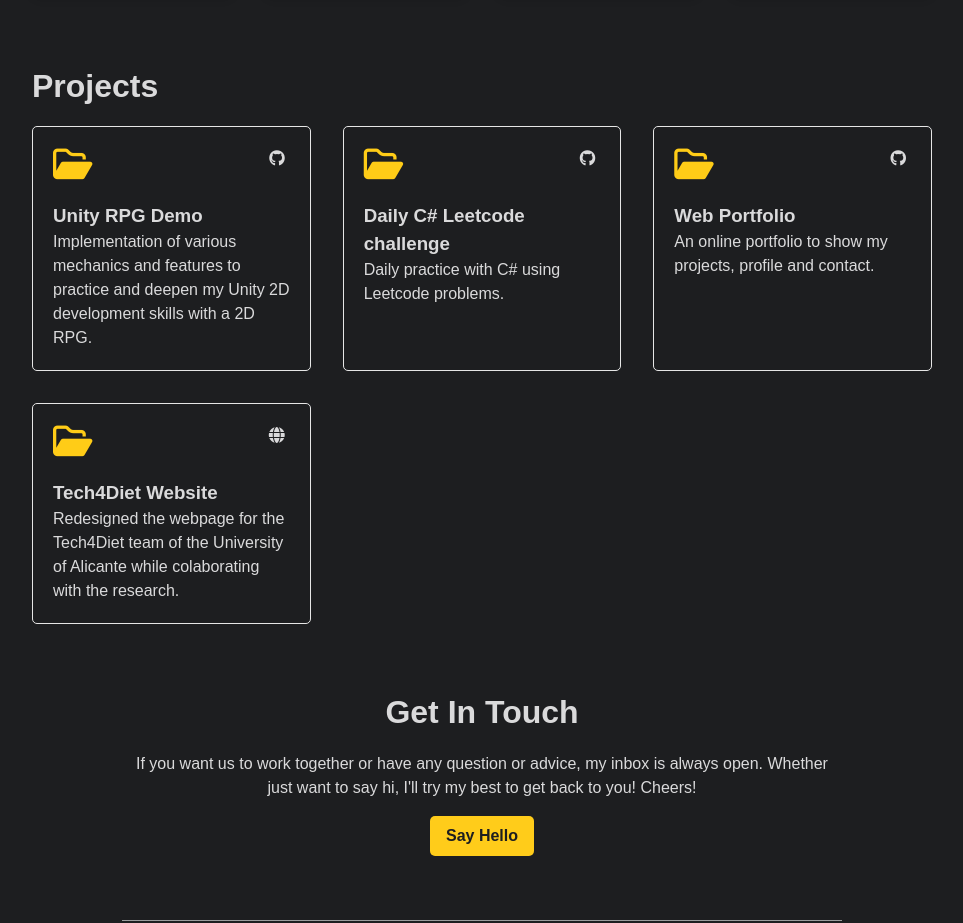
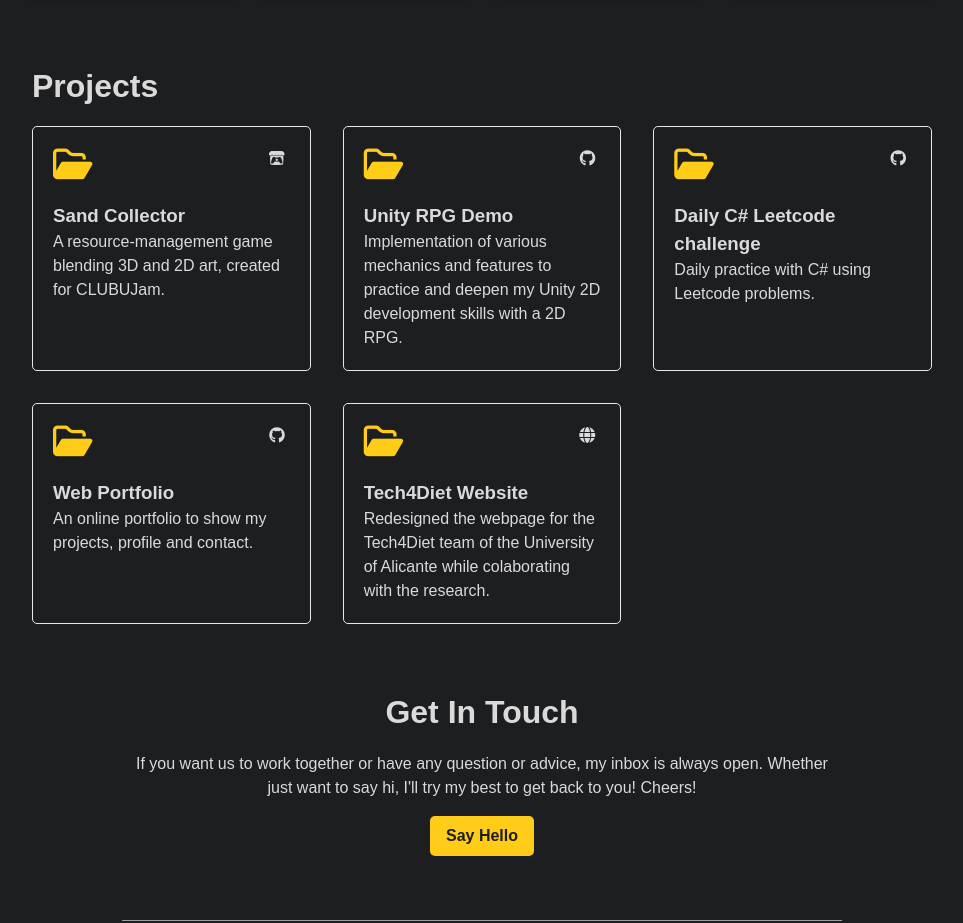
Before and after one commit to alvaro4MG/personal-portfolio, a Next.js app: page / in a window 1280 px wide. Shown: the part 1810-2733 px from the top of the page, without its empty margins (158-1121 px from the left). Built offline with nearby package versions, Linux system fonts and the light colour scheme.

Commit message:
Update projectsList with new game

```diff
--- a/src/components/home/projectsList.js
+++ b/src/components/home/projectsList.js
@@ -1,6 +1,14 @@
 export const projectData = [
 	{
 		id: 1,
+		title: 'Sand Collector',
+		description:
+			'A resource-management game blending 3D and 2D art, created for CLUBUJam.',
+		link: 'https://alvaro4mg.itch.io/sand-collector',
+		icon: 'fa-brands fa-itch-io'
+	},
+	{
+		id: 2,
 		title: 'Unity RPG Demo',
 		description:
 			'Implementation of various mechanics and features to practice and deepen my Unity 2D development skills with a 2D RPG.',
@@ -8,7 +16,7 @@ export const projectData = [
 		icon: 'fa-brands fa-github'
 	},
 	{
-		id: 2,
+		id: 3,
 		title: 'Daily C# Leetcode challenge',
 		description:
 			'Daily practice with C# using Leetcode problems.',
@@ -16,7 +24,7 @@ export const projectData = [
 		icon: 'fa-brands fa-github'
 	},
 	{
-		id: 3,
+		id: 4,
 		title: 'Web Portfolio',
 		description:
 			'An online portfolio to show my projects, profile and contact.',
@@ -24,7 +32,7 @@ export const projectData = [
 		icon: 'fa-brands fa-github'
 	},
 	{
-		id: 4,
+		id: 5,
 		title: 'Tech4Diet Website',
 		description:
 			'Redesigned the webpage for the Tech4Diet team of the University of Alicante while colaborating with the research.',
```
